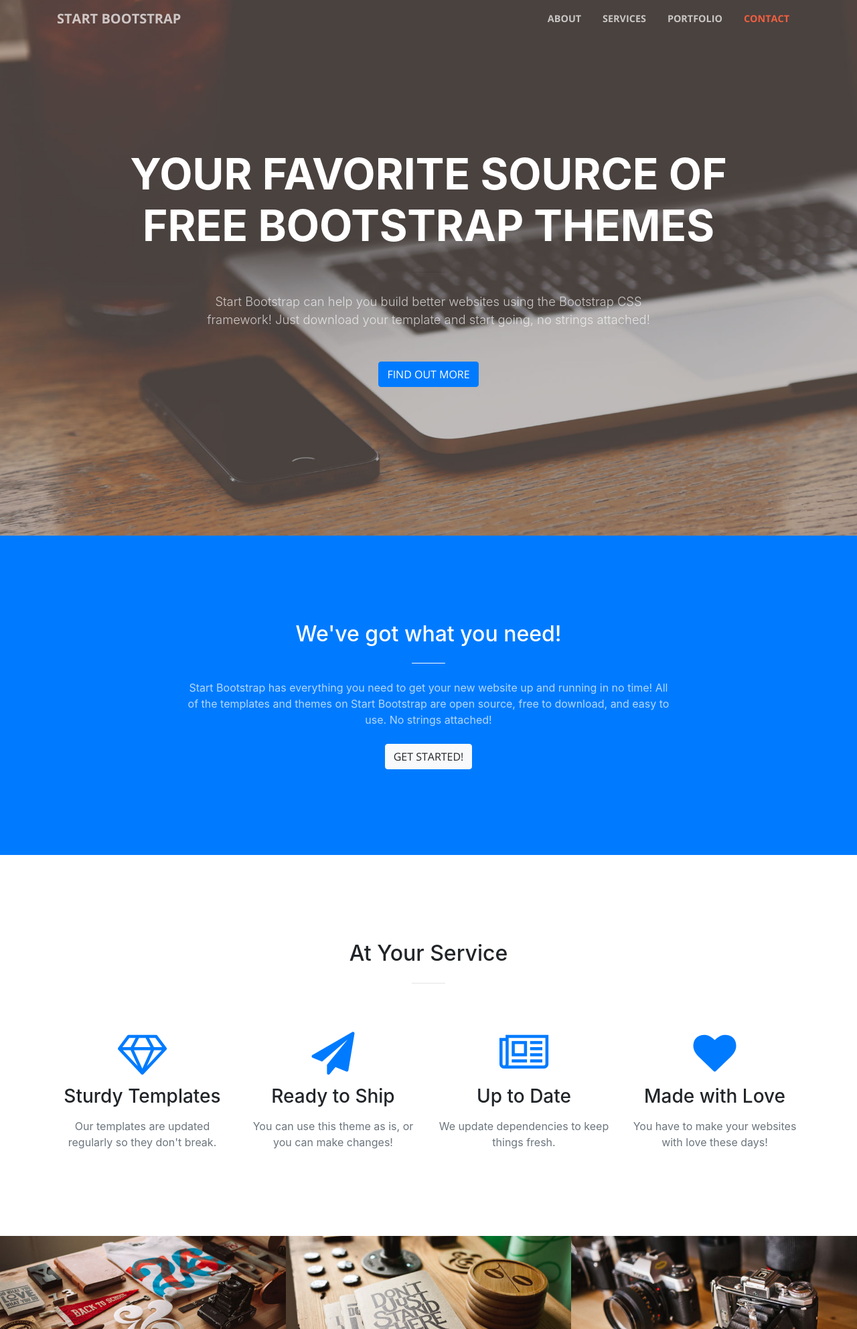
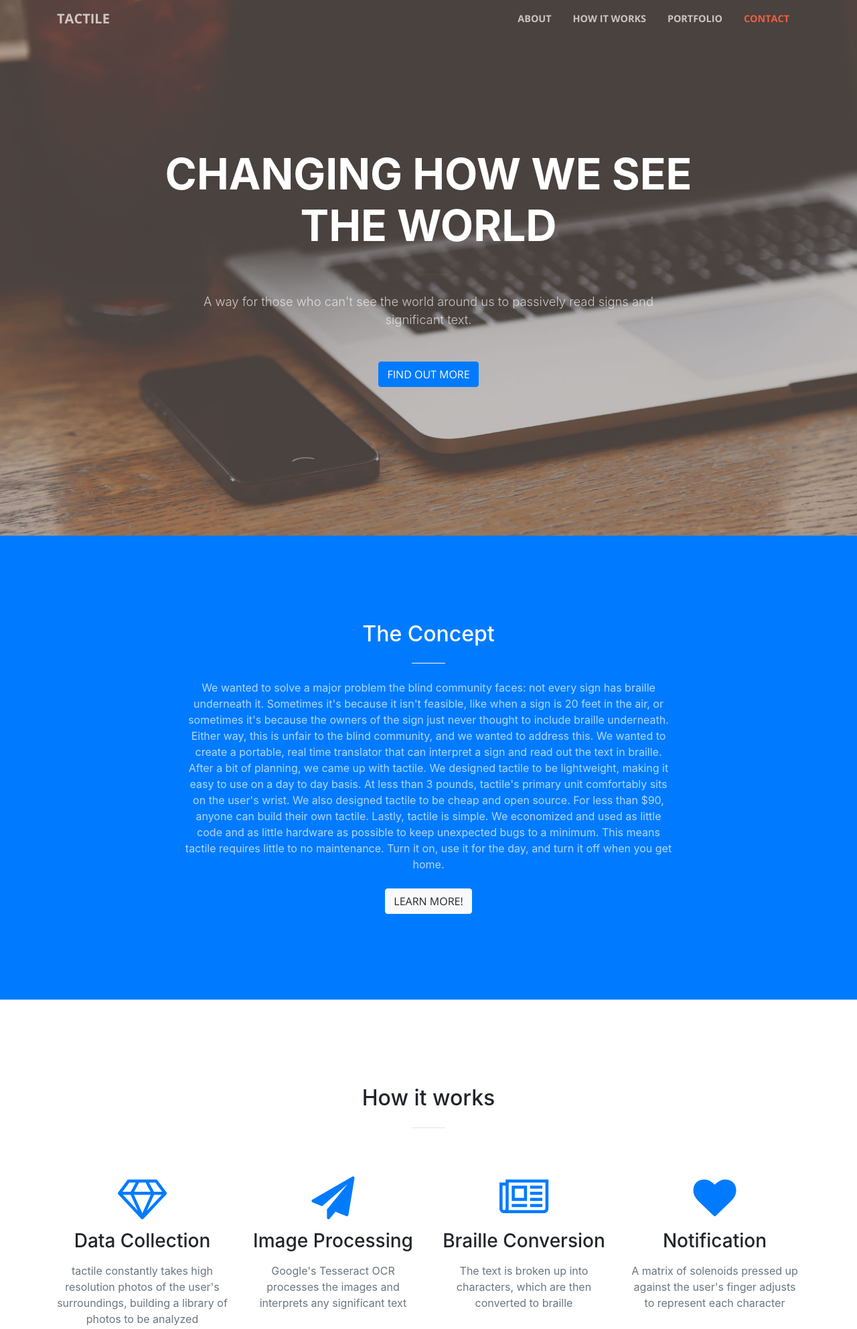
Before and after one commit to SomethingReallyLikeAttractive/SomethingReallyLikeAttractive.github.io, a website with bundled scripts: page index.html in a window 1280 px wide. Shown: the top 1985 px of the page at 67% size. Built offline with nearby package versions, Linux system fonts and the light colour scheme.

Commit message:
added some stuff

```diff
--- a/index.html
+++ b/index.html
@@ -31,7 +31,7 @@
     <!-- Navigation -->
     <nav class="navbar navbar-expand-lg navbar-light fixed-top" id="mainNav">
       <div class="container">
-        <a class="navbar-brand js-scroll-trigger" href="#page-top">Start Bootstrap</a>
+        <a class="navbar-brand js-scroll-trigger" href="#page-top">tactile</a>
         <button class="navbar-toggler navbar-toggler-right" type="button" data-toggle="collapse" data-target="#navbarResponsive" aria-controls="navbarResponsive" aria-expanded="false" aria-label="Toggle navigation">
           <span class="navbar-toggler-icon"></span>
         </button>
@@ -41,7 +41,7 @@
               <a class="nav-link js-scroll-trigger" href="#about">About</a>
             </li>
             <li class="nav-item">
-              <a class="nav-link js-scroll-trigger" href="#services">Services</a>
+              <a class="nav-link js-scroll-trigger" href="#services">How It Works</a>
             </li>
             <li class="nav-item">
               <a class="nav-link js-scroll-trigger" href="#portfolio">Portfolio</a>
@@ -59,12 +59,12 @@
         <div class="row">
           <div class="col-lg-10 mx-auto">
             <h1 class="text-uppercase">
-              <strong>Your Favorite Source of Free Bootstrap Themes</strong>
+              <strong>Changing How We See The World</strong>
             </h1>
             <hr>
           </div>
           <div class="col-lg-8 mx-auto">
-            <p class="text-faded mb-5">Start Bootstrap can help you build better websites using the Bootstrap CSS framework! Just download your template and start going, no strings attached!</p>
+            <p class="text-faded mb-5">A way for those who can't see the world around us to passively read signs and significant text.</p>
             <a class="btn btn-primary btn-xl js-scroll-trigger" href="#about">Find Out More</a>
           </div>
         </div>
@@ -75,10 +75,12 @@
       <div class="container">
         <div class="row">
           <div class="col-lg-8 mx-auto text-center">
-            <h2 class="section-heading text-white">We've got what you need!</h2>
+            <h2 class="section-heading text-white">The Concept</h2>
             <hr class="light my-4">
-            <p class="text-faded mb-4">Start Bootstrap has everything you need to get your new website up and running in no time! All of the templates and themes on Start Bootstrap are open source, free to download, and easy to use. No strings attached!</p>
-            <a class="btn btn-light btn-xl js-scroll-trigger" href="#services">Get Started!</a>
+            <p class="text-faded mb-4">We wanted to solve a major problem the blind community faces: not every sign has braille underneath it.  Sometimes it's because it isn't feasible, like when a sign is 20 feet in the air, or sometimes it's because the owners of the sign just never thought to include braille underneath.  Either way, this is unfair to the blind community, and we wanted to address this.  We wanted to create a portable, real time translator that can interpret a sign and read out the text in braille.  After a bit of planning, we came up with tactile.
+
+            We designed tactile to be lightweight, making it easy to use on a day to day basis.  At less than 3 pounds, tactile's primary unit comfortably sits on the user's wrist.  We also designed tactile to be cheap and open source.  For less than $90, anyone can build their own tactile.  Lastly, tactile is simple.  We economized and used as little code and as little hardware as possible to keep unexpected bugs to a minimum.  This means tactile requires little to no maintenance.  Turn it on, use it for the day, and turn it off when you get home.</p>
+            <a class="btn btn-light btn-xl js-scroll-trigger" href="#services">Learn More!</a>
           </div>
         </div>
       </div>
@@ -88,7 +90,7 @@
       <div class="container">
         <div class="row">
           <div class="col-lg-12 text-center">
-            <h2 class="section-heading">At Your Service</h2>
+            <h2 class="section-heading">How it works</h2>
             <hr class="my-4">
           </div>
         </div>
@@ -98,29 +100,29 @@
           <div class="col-lg-3 col-md-6 text-center">
             <div class="service-box mt-5 mx-auto">
               <i class="fa fa-4x fa-diamond text-primary mb-3 sr-icons"></i>
-              <h3 class="mb-3">Sturdy Templates</h3>
-              <p class="text-muted mb-0">Our templates are updated regularly so they don't break.</p>
+              <h3 class="mb-3">Data Collection</h3>
+              <p class="text-muted mb-0">tactile constantly takes high resolution photos of the user's surroundings, building a library of photos to be analyzed</p>
             </div>
           </div>
           <div class="col-lg-3 col-md-6 text-center">
             <div class="service-box mt-5 mx-auto">
               <i class="fa fa-4x fa-paper-plane text-primary mb-3 sr-icons"></i>
-              <h3 class="mb-3">Ready to Ship</h3>
-              <p class="text-muted mb-0">You can use this theme as is, or you can make changes!</p>
+              <h3 class="mb-3">Image Processing</h3>
+              <p class="text-muted mb-0">Google's Tesseract OCR processes the images and interprets any significant text</p>
             </div>
           </div>
           <div class="col-lg-3 col-md-6 text-center">
             <div class="service-box mt-5 mx-auto">
               <i class="fa fa-4x fa-newspaper-o text-primary mb-3 sr-icons"></i>
-              <h3 class="mb-3">Up to Date</h3>
-              <p class="text-muted mb-0">We update dependencies to keep things fresh.</p>
+              <h3 class="mb-3">Braille Conversion</h3>
+              <p class="text-muted mb-0">The text is broken up into characters, which are then converted to braille</p>
             </div>
           </div>
           <div class="col-lg-3 col-md-6 text-center">
             <div class="service-box mt-5 mx-auto">
               <i class="fa fa-4x fa-heart text-primary mb-3 sr-icons"></i>
-              <h3 class="mb-3">Made with Love</h3>
-              <p class="text-muted mb-0">You have to make your websites with love these days!</p>
+              <h3 class="mb-3">Notification</h3>
+              <p class="text-muted mb-0">A matrix of solenoids pressed up against the user's finger adjusts to represent each character</p>
             </div>
           </div>
         </div>
@@ -235,20 +237,20 @@
       <div class="container">
         <div class="row">
           <div class="col-lg-8 mx-auto text-center">
-            <h2 class="section-heading">Let's Get In Touch!</h2>
+            <h2 class="section-heading">Want More Information?</h2>
             <hr class="my-4">
-            <p class="mb-5">Ready to start your next project with us? That's great! Give us a call or send us an email and we will get back to you as soon as possible!</p>
+            <p class="mb-5">Check out our Github or feel free to get in touch with us!</p>
           </div>
         </div>
         <div class="row">
           <div class="col-lg-4 ml-auto text-center">
-            <i class="fa fa-phone fa-3x mb-3 sr-contact"></i>
-            <p>123-456-6789</p>
+            <i class="fa fa-github fa-3x mb-3 sr-contact"></i>
+            <p>SomethingReallyLikeAttractive</p>
           </div>
           <div class="col-lg-4 mr-auto text-center">
             <i class="fa fa-envelope-o fa-3x mb-3 sr-contact"></i>
             <p>
-              <a href="mailto:your-email@your-domain.com">feedback@startbootstrap.com</a>
+              <a href="mailto:your-email@your-domain.com">SomethingReallyLikeAttractive@gmail.com</a>
             </p>
           </div>
         </div>
```
